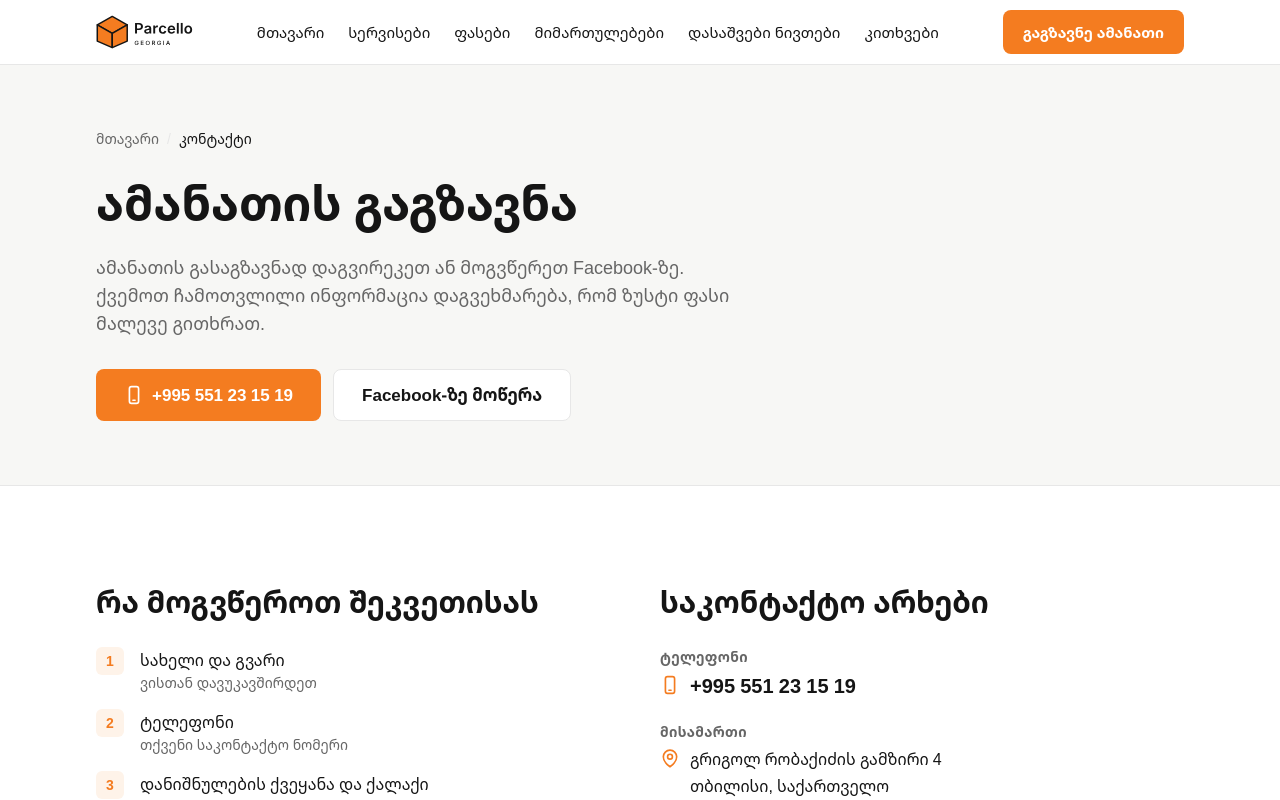
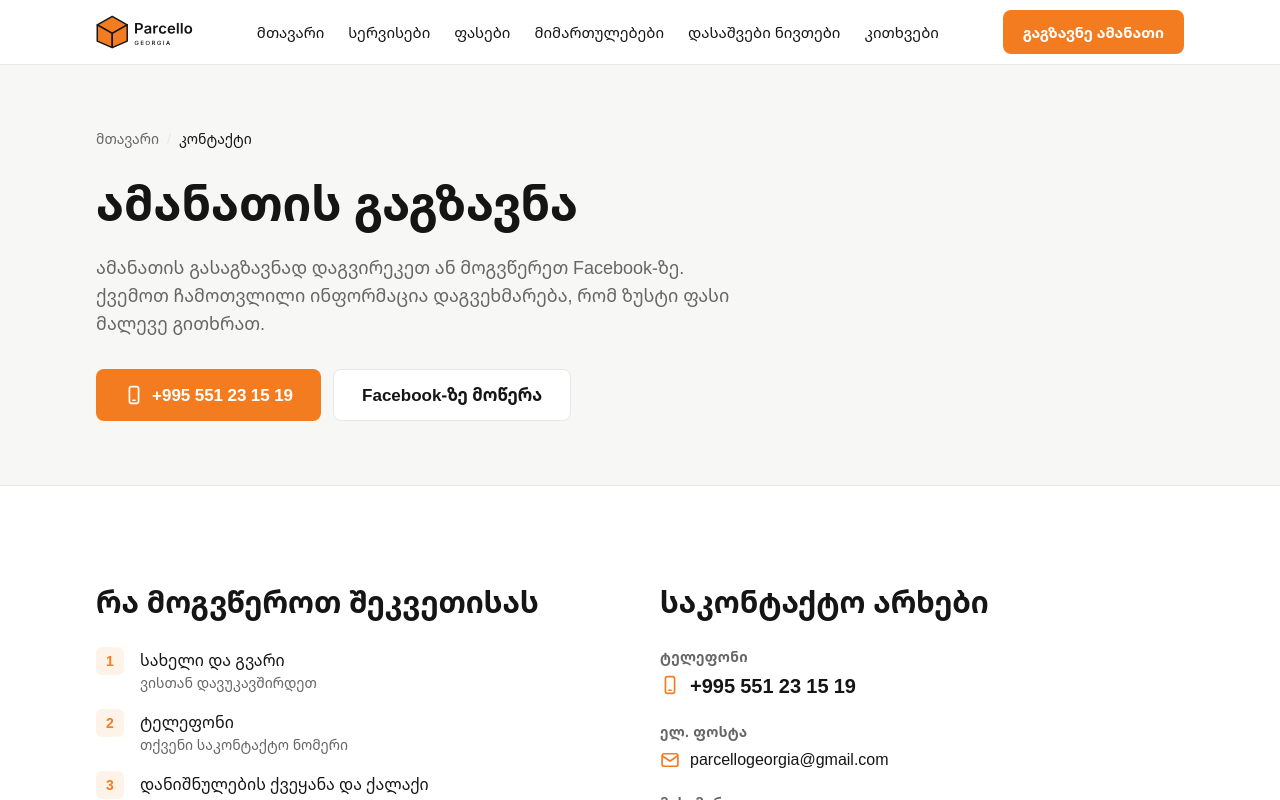
Before and after one commit to AlexTsamala/parsello, a Next.js app: page /contact in a window 1280 px wide. Shown: the top 800 px of the page. Built offline with nearby package versions, Linux system fonts and the light colour scheme; no server answers.

Commit message:
feat: publish company email on the contact page and in LocalBusiness schema
Co-Authored-By: Claude Opus 5 <noreply@anthropic.com>

```diff
--- a/src/app/contact/page.tsx
+++ b/src/app/contact/page.tsx
@@ -1,7 +1,7 @@
 import { Breadcrumbs } from "@/components/ui/Breadcrumbs";
 import { Button } from "@/components/ui/Button";
 import { PhoneButton, PhoneLink } from "@/components/ui/Phone";
-import { LocationPinIcon } from "@/components/ui/icons";
+import { EnvelopeIcon, LocationPinIcon } from "@/components/ui/icons";
 import { Section } from "@/components/ui/Section";
 import { business } from "@/content/business";
 import { buildMetadata } from "@/lib/seo";
@@ -14,9 +14,9 @@ export const metadata = buildMetadata({
 });
 
 /**
- * No submission form: there is no backend and no email address yet
- * (docs/OPEN-QUESTIONS.md #12). A form that silently discards messages would be
- * worse than none, so the page routes to the channels that actually work.
+ * No submission form: there is no backend to deliver one. A form that silently
+ * discards messages would be worse than none, so the page routes to the
+ * channels that actually work — phone, email and Facebook.
  */
 const orderDetails = [
   { label: "სახელი და გვარი", hint: "ვისთან დავუკავშირდეთ" },
@@ -98,6 +98,23 @@ export default function ContactPage() {
                 </dd>
               </div>
 
+              {business.email ? (
+                <div>
+                  <dt className="text-sm font-semibold tracking-wide text-muted">
+                    ელ. ფოსტა
+                  </dt>
+                  <dd className="mt-1">
+                    <a
+                      href={`mailto:${business.email}`}
+                      className="flex w-fit items-center gap-2.5 font-medium transition-colors hover:text-brand"
+                    >
+                      <EnvelopeIcon className="shrink-0 text-brand" />
+                      <span>{business.email}</span>
+                    </a>
+                  </dd>
+                </div>
+              ) : null}
+
               <div>
                 <dt className="text-sm font-semibold tracking-wide text-muted">
                   მისამართი
--- a/src/lib/schema.ts
+++ b/src/lib/schema.ts
@@ -31,6 +31,7 @@ export function organizationSchema() {
     description:
       "ამანათების გაგზავნა საქართველოდან ევროპის მიმართულებით.",
     telephone: business.phone.tel,
+    ...(business.email ? { email: business.email } : {}),
     areaServed: { "@type": "Place", name: "Europe" },
     ...(business.address
       ? {
@@ -54,6 +55,7 @@ export function organizationSchema() {
     contactPoint: {
       "@type": "ContactPoint",
       telephone: business.phone.tel,
+      ...(business.email ? { email: business.email } : {}),
       contactType: "customer service",
       availableLanguage: ["ka"],
     },
```
